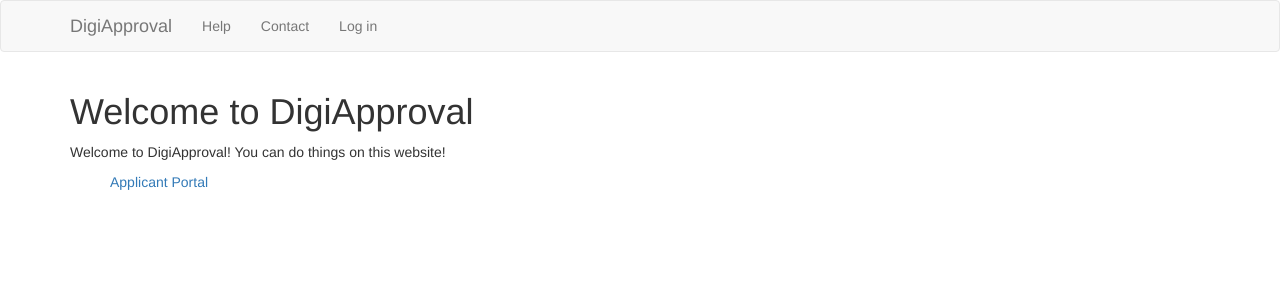
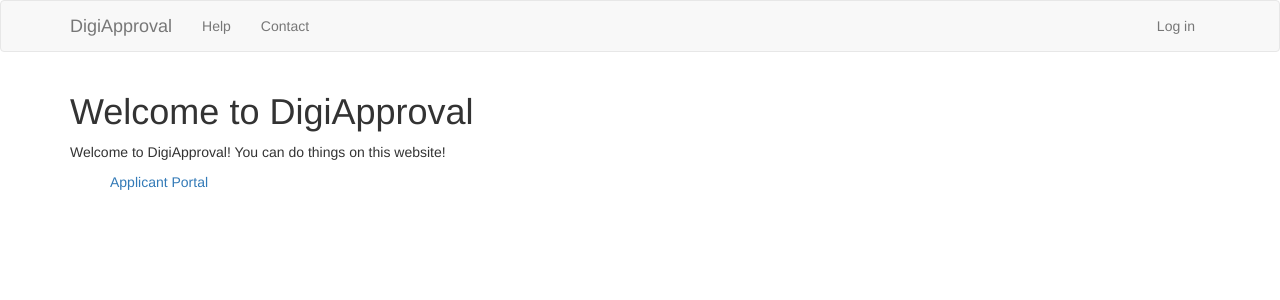
Before and after one commit to tsujamin/digi-approval, a Django app: template src/digiapproval_project/digiapproval_project/apps/digiapproval/templates/digiapproval/index.html in a window 1280 px wide. Shown: the top 300 px of the page. Run offline with Django 3.2, Linux system fonts and the light colour scheme; the template is opened without the code that fills it, so the values that code supplies are empty; parts of the project's set-up code (start-up, migrations or seed data) failed here and were passed over; some libraries are stand-ins or nearby versions.

Commit message:
neaten up the page base template a bit

```diff
--- a/src/digiapproval_project/digiapproval_project/apps/digiapproval/templates/digiapproval/page.tpl.html
+++ b/src/digiapproval_project/digiapproval_project/apps/digiapproval/templates/digiapproval/page.tpl.html
@@ -35,8 +35,10 @@
                 <li><a href="/pages/help">Help</a></li>
                 <li><a href="/pages/contact">Contact</a></li>
                 {% endblock %}
+              </ul>
+              <ul class="nav navbar-nav navbar-right">
+                {% if user.is_authenticated %}
                   <li>
-                {% if user.is_authenticated %}
                     <a href="{% url 'applicant_home' %}">Logged in as: {{ user.username.title }}</a>
                   </li>
                   <li>
@@ -47,11 +49,12 @@
                   {% endif %}
                   <li>
                     <a href="{% url 'logout' %}">Log out</a>
+                  </li>
                 {% else %}
+                  <li>
                     <a href="{% url 'login' %}">Log in</a>
+                  </li>
                 {% endif %}
-                </li>
-
               </ul>
             </div><!--/.nav-collapse -->
           </div>
```
Lines whose indentation alone changed are shown as unchanged.
